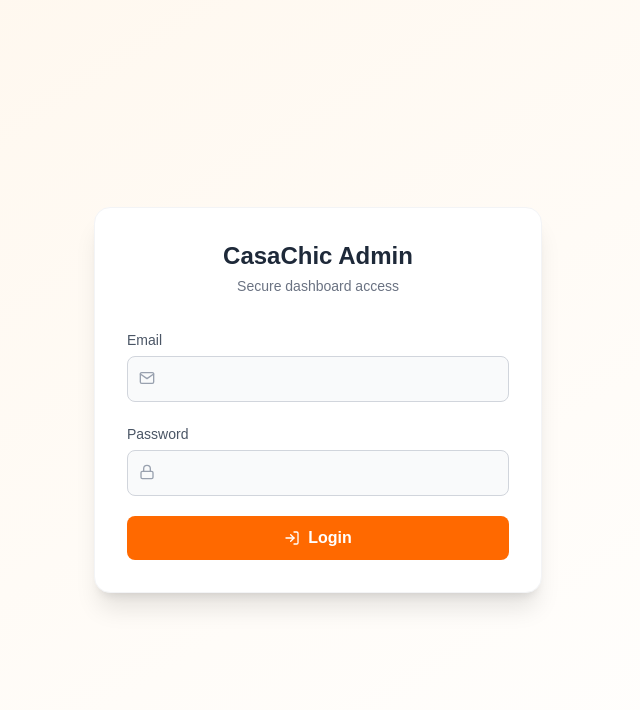
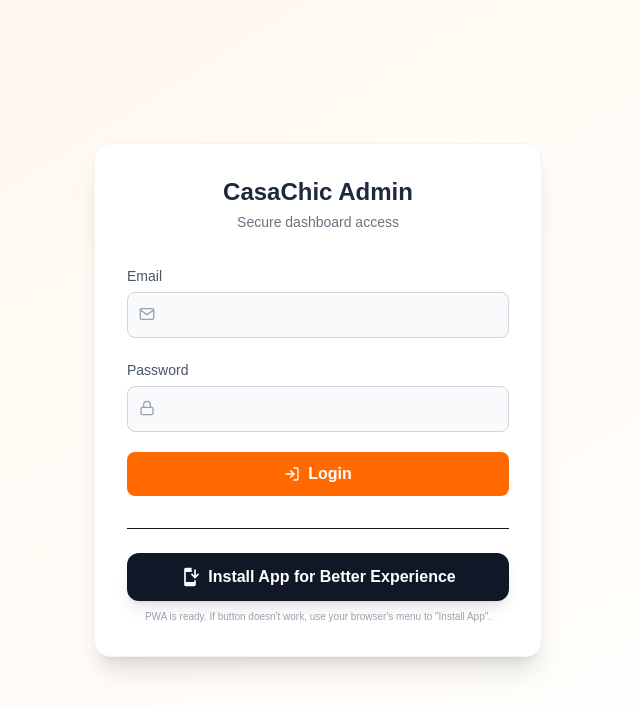
Before and after one commit to slangeramarketing/casachicinterior, a Next.js app: page /auth/login in a window 1280 px wide. Shown: the top 710 px of the page, without its empty margins (322-962 px from the left). Built offline with nearby package versions, Linux system fonts and the light colour scheme; no server answers.

Commit message:
feat: merge main into staging and add custom PWA install button with iOS support

```diff
--- a/app/(pwa)/auth/login/page.tsx
+++ b/app/(pwa)/auth/login/page.tsx
@@ -7,16 +7,15 @@
  * - PWA install entry point
  ***************************************************/
 
-import { FormEvent, useEffect, useState } from "react";
+import { FormEvent, useState } from "react";
 import { useRouter } from "next/navigation";
 import {
   FiMail,
   FiLock,
   FiLogIn,
 } from "react-icons/fi";
-import { MdInstallDesktop } from "react-icons/md";
 
-import { usePwaInstall } from "@/lib/pwa/usePwaInstall";
+import InstallButton from "@/components/pwa/InstallButton";
 
 import type {
   LoginDTO,
@@ -28,7 +27,6 @@ type LoginAPIResponse = LoginResponseDTO | AuthErrorDTO;
 
 export default function AdminLoginPage() {
   const router = useRouter();
-  const { canInstall, install } = usePwaInstall();
 
   const [form, setForm] = useState<LoginDTO>({
     email: "",
@@ -38,20 +36,6 @@ export default function AdminLoginPage() {
   const [loading, setLoading] = useState(false);
   const [error, setError] = useState<string | null>(null);
   const [success, setSuccess] = useState<string | null>(null);
-
-  const [isStandalone, setIsStandalone] = useState(false);
-
-  useEffect(() => {
-    if (typeof window === "undefined") return;
-
-    const standalone =
-      window.matchMedia("(display-mode: standalone)").matches ||
-      (window.navigator as any).standalone === true;
-
-    setIsStandalone(standalone);
-  }, []);
-
-
 
   /* -----------------------------
      Submit Handler
@@ -178,19 +162,8 @@ export default function AdminLoginPage() {
           </button>
         </form>
 
-        {/* PWA INSTALL (ONLY WHEN AVAILABLE) */}
-        {canInstall && !isStandalone && (
-          <div className="mt-6 pt-6 border-t text-center">
-            <button
-              onClick={install}
-              className="inline-flex items-center gap-2 text-sm font-semibold
-                text-orange-600 hover:text-orange-700 transition"
-            >
-              <MdInstallDesktop className="text-lg" />
-              Install Admin App
-            </button>
-          </div>
-        )}
+        {/* PWA INSTALL BUTTON */}
+        <InstallButton />
       </div>
     </div>
   );
--- /dev/null
+++ b/components/pwa/InstallButton.tsx
@@ -0,0 +1,71 @@
+"use client";
+
+import { useState } from "react";
+import { usePwaInstall } from "@/lib/pwa/usePwaInstall";
+import { FiDownload, FiShare, FiPlusSquare, FiX } from "react-icons/fi";
+import { MdInstallMobile } from "react-icons/md";
+
+export default function InstallButton() {
+    const { canInstall, install, isIOS, isStandalone } = usePwaInstall();
+    const [showIOSInstructions, setShowIOSInstructions] = useState(false);
+
+    if (isStandalone) return null;
+
+    const handleInstallClick = () => {
+        if (isIOS) {
+            setShowIOSInstructions(true);
+        } else if (canInstall) {
+            install();
+        }
+    };
+
+    return (
+        <div className="mt-8 border-t pt-6">
+            {!showIOSInstructions ? (
+                <button
+                    onClick={handleInstallClick}
+                    className="w-full flex items-center justify-center gap-2 py-3 rounded-xl
+            bg-gray-900 text-white font-bold hover:bg-black transition-all
+            shadow-lg active:scale-95"
+                >
+                    <MdInstallMobile className="text-xl" />
+                    Install App for Better Experience
+                </button>
+            ) : (
+                <div className="bg-orange-50 border border-orange-200 rounded-xl p-4 relative animate-in fade-in slide-in-from-bottom-2">
+                    <button
+                        onClick={() => setShowIOSInstructions(false)}
+                        className="absolute top-2 right-2 text-orange-400 hover:text-orange-600"
+                    >
+                        <FiX />
+                    </button>
+
+                    <h3 className="font-bold text-orange-800 text-sm mb-3 flex items-center gap-2">
+                        <FiDownload /> How to Install on iPhone
+                    </h3>
+
+                    <ul className="space-y-3 text-xs text-orange-700">
+                        <li className="flex items-start gap-2">
+                            <span className="bg-orange-200 text-orange-800 w-5 h-5 rounded-full flex items-center justify-center shrink-0">1</span>
+                            <span>Tap the <strong>Share</strong> button <FiShare className="inline mb-1" /> at the bottom of Safari.</span>
+                        </li>
+                        <li className="flex items-start gap-2">
+                            <span className="bg-orange-200 text-orange-800 w-5 h-5 rounded-full flex items-center justify-center shrink-0">2</span>
+                            <span>Scroll down and tap <strong>Add to Home Screen</strong> <FiPlusSquare className="inline mb-1" />.</span>
+                        </li>
+                        <li className="flex items-start gap-2">
+                            <span className="bg-orange-200 text-orange-800 w-5 h-5 rounded-full flex items-center justify-center shrink-0">3</span>
+                            <span>Tap <strong>Add</strong> in the top right corner.</span>
+                        </li>
+                    </ul>
+                </div>
+            )}
+
+            {!isIOS && !canInstall && !showIOSInstructions && (
+                <p className="text-[10px] text-gray-400 text-center mt-2">
+                    PWA is ready. If button doesn't work, use your browser's menu to "Install App".
+                </p>
+            )}
+        </div>
+    );
+}
--- a/lib/db.ts
+++ b/lib/db.ts
@@ -29,7 +29,7 @@ async function db(): Promise<void> {
 
     if (!cached.promise) {
         const opts = {
-            dbName: "casachic_db",
+            dbName: "casachic_staging_db",
             bufferCommands: false,
             serverSelectionTimeoutMS: 5000, // 30s बहुत ज़्यादा है, 5s में फेल होने दें
             family: 4,                      // फोर्स करें कि सिर्फ IPv4 (127.0.0.1) ही यूज़ हो
--- a/lib/pwa/usePwaInstall.ts
+++ b/lib/pwa/usePwaInstall.ts
@@ -7,9 +7,19 @@ let deferredPrompt: any = null;
 
 export function usePwaInstall() {
   const [canInstall, setCanInstall] = useState(false);
+  const [isIOS, setIsIOS] = useState(false);
+  const [isStandalone, setIsStandalone] = useState(false);
 
   useEffect(() => {
     if (typeof window === "undefined") return;
+
+    // Detect iOS
+    const ios = /iPad|iPhone|iPod/.test(navigator.userAgent) && !(window as any).MSStream;
+    setIsIOS(ios);
+
+    // Detect if already installed
+    const standalone = window.matchMedia("(display-mode: standalone)").matches || (window.navigator as any).standalone === true;
+    setIsStandalone(standalone);
 
     const handler = (e: any) => {
       e.preventDefault();
@@ -34,5 +44,5 @@ export function usePwaInstall() {
     setCanInstall(false);
   };
 
-  return { canInstall, install };
+  return { canInstall, install, isIOS, isStandalone };
 }
```
